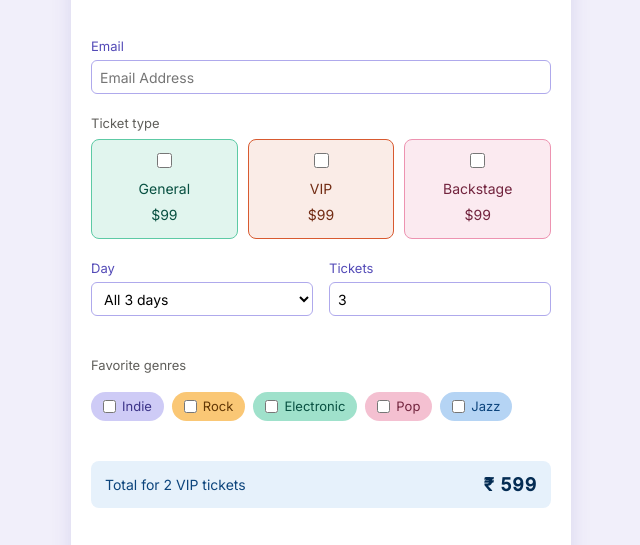
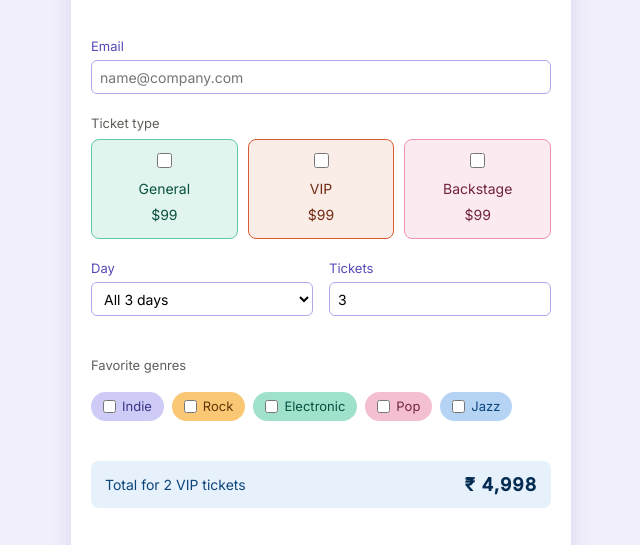
Before and after one commit to VidyaShankarYadav/UI-Mini-Projects, a website: page public/sunburn-fest-booking.html in a window 1280 px wide. Shown: the part 230-775 px from the top of the page, 319-959 px from the left. Drawn offline with nearby package versions, Linux system fonts and the light colour scheme.

Commit message:
Sunburst Fest Booking page screenshot added

```diff
--- a/public/sunburn-fest-booking.html
+++ b/public/sunburn-fest-booking.html
@@ -373,7 +373,7 @@
                     <dd>Email</dd>
                     <dt>
                         <form action="post">
-                            <input type="email" name="Email" placeholder="Email Address" id="#email">
+                            <input type="email" name="Email" placeholder="name@company.com" id="#email">
                         </form>
                     </dt>
                 </dl>
@@ -465,7 +465,7 @@
             </div>
             <div class="total">
                 <p>Total for 2 VIP tickets</p>
-                <p style="font-weight: bold; letter-spacing: 1px;">&#8377 599</p>
+                <p style="font-weight: bold; letter-spacing: 1px;">&#8377 4,998</p>
 
             </div>
 
```
